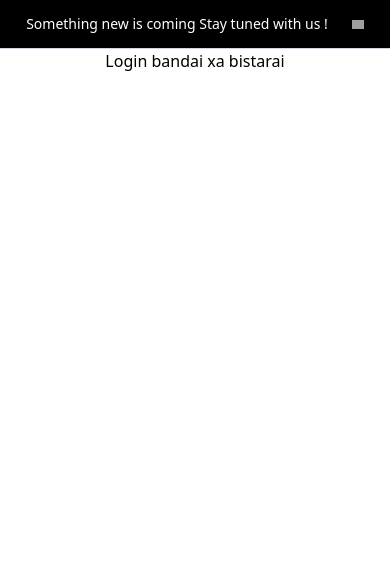
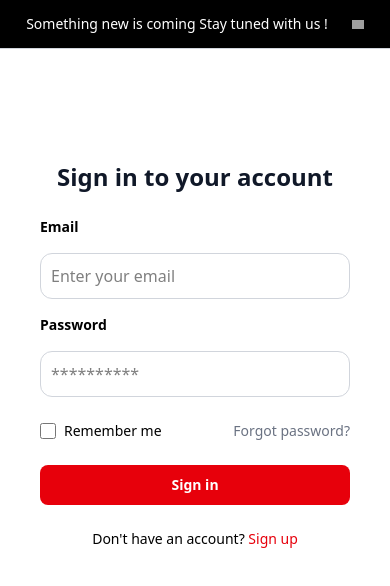
Before and after one commit to Prem-Poudel/our-ecommerce, a React (Vite) app in the folder Frontend/: page /login in a window 390 px wide. Shown: the top 586 px of the page. Built offline with nearby package versions, Linux system fonts and the light colour scheme; grey boxes are pictures that could not be loaded.

Commit message:
login page updated'

```diff
--- a/Frontend/src/App.jsx
+++ b/Frontend/src/App.jsx
@@ -1,26 +1,31 @@
-import React from 'react'
-import { Route, Routes } from 'react-router-dom'
-import Header from './components/HeaderTop/Header'
-import Home from './components/Home/Home'
-import Navbar from './components/NavBar/Navbar'
-import Footer from './components/Footer/Footer'
-import Cart from './components/Cart/Cart'
-import Login from './components/Accound/Login'
-import About from './components/About/About'
-import Contact from './components/Contact/Contact'
-import { Toaster } from 'react-hot-toast'
-
+import React, { useRef } from 'react';
+import { Route, Routes } from 'react-router-dom';
+import Header from './components/HeaderTop/Header';
+import Home from './components/Home/Home';
+import Navbar from './components/NavBar/Navbar';
+import Footer from './components/Footer/Footer';
+import Cart from './components/Cart/Cart';
+import Login from './components/Account/Login';
+import About from './components/About/About';
+import Contact from './components/Contact/Contact';
+import { Toaster } from 'react-hot-toast';
 
 const App = () => {
+  const homeRef = useRef(null);
+
+  const scrollToSection = (section) => {
+    if (section === 'home' && homeRef.current) {
+      homeRef.current.scrollIntoView({ behavior: 'smooth' });
+    }
+  };
+
   return (
     <div>
       <Toaster />
-       <div>
-      <div className=''>
       <Header />
       <Navbar />
       <Routes>
-        <Route path='/' element={<Home />} />
+        <Route path='/' element={<Home ref={homeRef} />} />
         <Route path='/cart' element={<Cart />} />
         <Route path='/login' element={<Login />} />
         <Route path='/about' element={<About />} />
@@ -28,9 +33,7 @@ const App = () => {
       </Routes>
       {/* <Footer /> */}
     </div>
-    </div>
-    </div>
-  )
-}
+  );
+};
 
-export default App
+export default App;
--- a/Frontend/src/components/Accound/Login.jsx
+++ /dev/null
@@ -1,13 +0,0 @@
-import React from 'react'
-
-const Login = () => {
-  return (
-    <div className='flex justify-center'>
-    <div className='md:4xl lg:5xl md:w-6xl xl:w-7xl max-w-7xl'>
-      Login bandai xa bistarai
-    </div>
-</div>
-  )
-}
-
-export default Login
--- /dev/null
+++ b/Frontend/src/components/Account/Login.jsx
@@ -0,0 +1,140 @@
+import React, { useState, useEffect } from 'react';
+import { NavLink } from 'react-router-dom';
+import { toast } from 'react-hot-toast';
+
+const Login = () => {
+  const [email, setEmail] = useState("");
+  const [password, setPassword] = useState("");
+  const [rememberMe, setRememberMe] = useState(false);
+
+  useEffect(() => {
+    const savedEmail = localStorage.getItem("savedEmail");
+    const savedPassword = localStorage.getItem("savedPassword");
+    const savedRememberMe = localStorage.getItem("rememberMe") === "true";
+
+    if (savedRememberMe && savedEmail && savedPassword) {
+      setEmail(savedEmail);
+      setPassword(savedPassword);
+      setRememberMe(true);
+    }
+  }, []);
+
+  const handleSubmit = async (e) => {
+    e.preventDefault();
+
+    try {
+      const response = await fetch("http://localhost:3000/api/users/login", {
+        method: "POST",
+        headers: {
+          "Content-Type": "application/json",
+        },
+        body: JSON.stringify({ email, password }),
+        credentials: "include",
+      });
+
+      const data = await response.json();
+
+      if (!response.ok) {
+        toast.error(data.message || "Login failed. Please try again.");
+        return;
+      }
+
+      if (rememberMe) {
+        localStorage.setItem("savedEmail", email);
+        localStorage.setItem("savedPassword", password);
+        localStorage.setItem("rememberMe", "true");
+      } else {
+        localStorage.removeItem("savedEmail");
+        localStorage.removeItem("savedPassword");
+        localStorage.removeItem("rememberMe");
+      }
+
+      localStorage.setItem("token", data.token);
+      toast.success("Login successful!");
+      window.location.href = "/";
+    } catch (error) {
+      console.error("Error during login:", error);
+      toast.error("An error occurred. Please try again later.");
+    }
+  };
+
+  return (
+    <div className="flex justify-center items-center mt-20 px-4 sm:px-8">
+      <div className="max-w-7xl w-full grid grid-cols-1 md:grid-cols-2 gap-10 bg-white overflow-hidden">
+
+        {/* Left Side: Image (Hidden on Small Screens) */}
+        <div className="hidden md:block">
+          <img
+            src="https://img.freepik.com/free-photo/fun-3d-cartoon-teenage-boy-shopping_183364-81186.jpg?t=st=1738847123~exp=1738850723~hmac=88bd86428be9a726d8655aa7ea756be021fe4dec23a1ba68df728172dfe316da&w=1800"
+            alt="Shopping"
+            className="w-full h-full object-cover"
+          />
+        </div>
+
+        {/* Right Side: Login Form */}
+        <div className="flex flex-col justify-center px-6 sm:px-32 py-8 w-full">
+          <h2 className="text-center text-2xl sm:text-3xl font-extrabold text-gray-900 mb-6">
+            Sign in to your account
+          </h2>
+
+          <form className="space-y-6" onSubmit={handleSubmit}>
+            <div className="flex flex-col gap-4">
+
+              <label className="text-sm font-semibold">Email</label>
+              <input
+                type="email"
+                required
+                className="border border-gray-300 p-2.5 rounded-xl w-full focus:outline-none focus:ring-2 focus:ring-gray-500 focus:border-gray-400"
+                placeholder="Enter your email"
+                value={email}
+                onChange={(e) => setEmail(e.target.value)}
+              />
+
+              <label className="text-sm font-semibold">Password</label>
+              <input
+                type="password"
+                required
+                className="border border-gray-300 p-2.5 rounded-xl w-full focus:outline-none focus:ring-2 focus:ring-gray-500 focus:border-gray-400"
+                placeholder="**********"
+                value={password}
+                onChange={(e) => setPassword(e.target.value)}
+              />
+
+            </div>
+
+            <div className="flex justify-between items-center text-sm">
+              <label className="flex items-center gap-2 cursor-pointer">
+                <input
+                  type="checkbox"
+                  checked={rememberMe}
+                  onChange={() => setRememberMe(!rememberMe)}
+                  className="w-4 h-4 text-gray-500 border-gray-300 rounded"
+                />
+                Remember me
+              </label>
+
+              <NavLink to="/forgot-password" className="text-gray-500 hover:text-gray-800">
+                Forgot password?
+              </NavLink>
+            </div>
+
+            <button
+              type="submit"
+              className="w-full py-2.5 text-white bg-red-600 hover:bg-red-800 transition duration-200 rounded-lg text-sm font-bold"
+            >
+              Sign in
+            </button>
+
+            <div className="text-center text-sm">
+              Don't have an account? <NavLink to="/signup" className="text-red-600 hover:underline">Sign up</NavLink>
+            </div>
+
+          </form>
+        </div>
+
+      </div>
+    </div>
+  );
+}
+
+export default Login;
--- a/Frontend/src/components/Cart/Cart.jsx
+++ b/Frontend/src/components/Cart/Cart.jsx
@@ -19,15 +19,15 @@ const Cart = () => {
   }, []);
 
   return (
-    <div className="flex justify-center">
+    <div className="flex justify-center mt-10">
       <div className="md:text-4xl lg:text-5xl md:w-6xl xl:w-7xl max-w-7xl">
         <div>
           {cart.length === 0 ? (
             <div>There is no data in the cart</div>
           ) : (
-            cart.map((item) => (
-              <CartData key={item.id} fetchCartdata={fetchCartdata} data={item} />
-            ))
+            cart.map((item ,index) => {
+             return <CartData key={index} fetchCartdata={fetchCartdata} data={item} />
+})
           )}
         </div>
       </div>
--- a/Frontend/src/components/Cart/CartData.jsx
+++ b/Frontend/src/components/Cart/CartData.jsx
@@ -25,7 +25,7 @@ const CartData = (props) => {
 
       <div className="flex flex-col gap-1">
         <div className="text-lg font-semibold">{props.data.title}</div>
-        <div className="text-gray-600">${props.data.price}</div>
+        <div className="text-gray-600">RS. {props.data.price}</div>
         <div className="text-gray-500 text-sm">{props.data.category}</div>
       </div>
 
--- a/Frontend/src/components/Home/Home.jsx
+++ b/Frontend/src/components/Home/Home.jsx
@@ -5,7 +5,7 @@ import SliderNavigation from '../SliderNavigation/SliderNavigation'
 const Home = () => {
   return (
     <div className='flex justify-center'>
-        <div className='md:w-6xl xl:w-7xl max-w-7xl'> {/* ✅ Removed incorrect Tailwind classes */}
+        <div className='md:w-6xl xl:w-7xl max-w-7xl'>
           <SliderNavigation />
           <Producs />
         </div>
--- a/Frontend/src/components/Products/Producs.jsx
+++ b/Frontend/src/components/Products/Producs.jsx
@@ -1,7 +1,7 @@
 import React, { useEffect, useState } from 'react';
 import Productcard from './Productcard';
 
-const Producs = React.memo(() => {  // ✅ Memoized to prevent re-renders
+const Producs = React.memo(() => {
   const [products, setProducts] = useState([]);
   const [visibleCount, setVisibleCount] = useState(8);
 
@@ -33,8 +33,8 @@ const Producs = React.memo(() => {  // ✅ Memoized to prevent re-renders
 
       <div>
         <div className='flex flex-wrap md:justify-between items-center'>
-          {products.slice(0, visibleCount).map((item) => {
-           return <Productcard data={item} key={item.id} />
+          {products.slice(0, visibleCount).map((item, index) => {
+           return <Productcard data={item} key={index} />
 })}
         </div>
 
--- a/Frontend/src/components/Products/Productcard.jsx
+++ b/Frontend/src/components/Products/Productcard.jsx
@@ -1,6 +1,6 @@
 import React from "react";
 import { Toaster, toast } from 'react-hot-toast';
-import { data } from "react-router-dom";
+import { data, NavLink } from "react-router-dom";
 
 const Productcard = (props) => {
   const addToCart = async () => {
@@ -13,11 +13,11 @@ const Productcard = (props) => {
         body: JSON.stringify(props.data),
       });
 
-      if (data) {
-        toast.success("Added to cart successfully");
-      } else {
-        toast.error("Failed to add to cart");
-      }
+      // if (data) {
+      //   toast.success("Added to cart successfully");
+      // } else {
+      //   toast.error("Failed to add to cart");
+      // }
     } catch (error) {
       toast.error("Something went wrong. Please try again.");
       console.error("Error adding to cart:", error);
@@ -50,7 +50,7 @@ const Productcard = (props) => {
           onClick={addToCart}
           className="bg-black text-white p-4 w-full text-center"
         >
-          Add To Cart
+          <div><NavLink className='w-full px-20 py-11' to='/cart'>Add To Car</NavLink></div>
         </button>
       </div>
       <div className="text-sm absolute top-2 right-2 text-red-500">-{props.data.discount}%</div>
```
Also changed, not shown: Frontend/src/components/NavBar/Navbar.jsx (+36 -16 lines), Frontend/src/components/SliderNavigation/SliderNavigation.jsx (+50 -78 lines).
